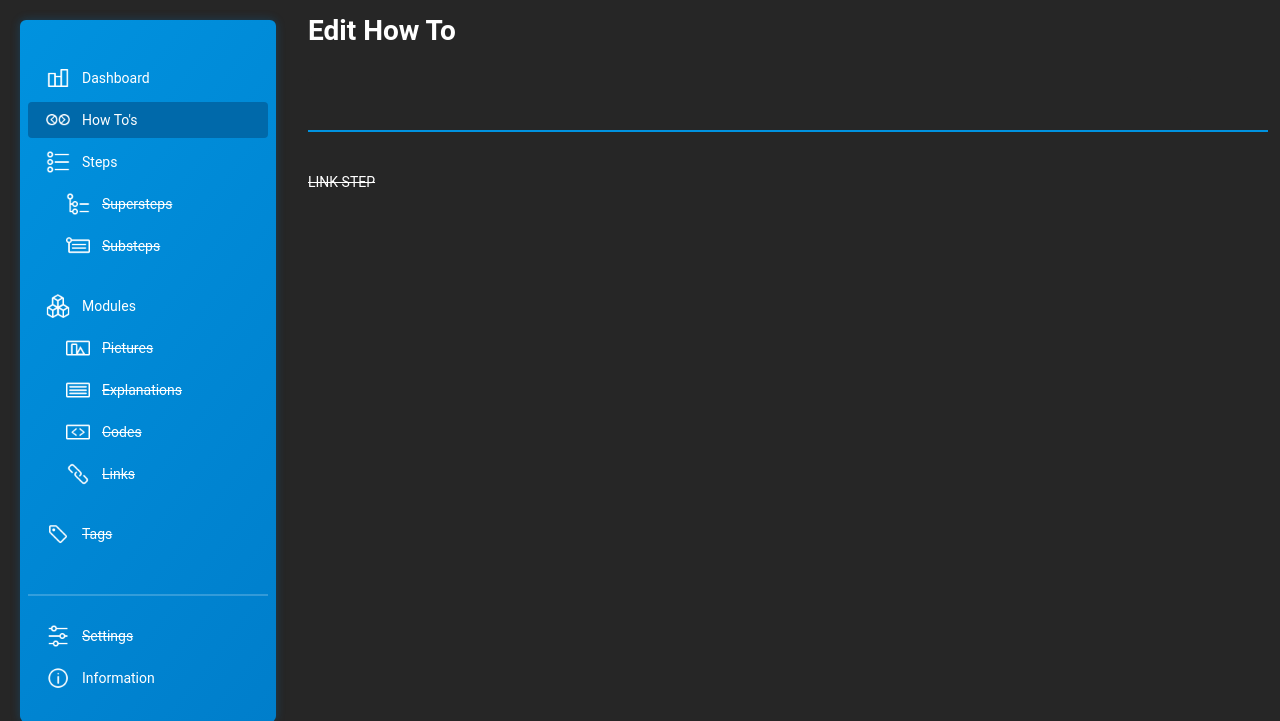
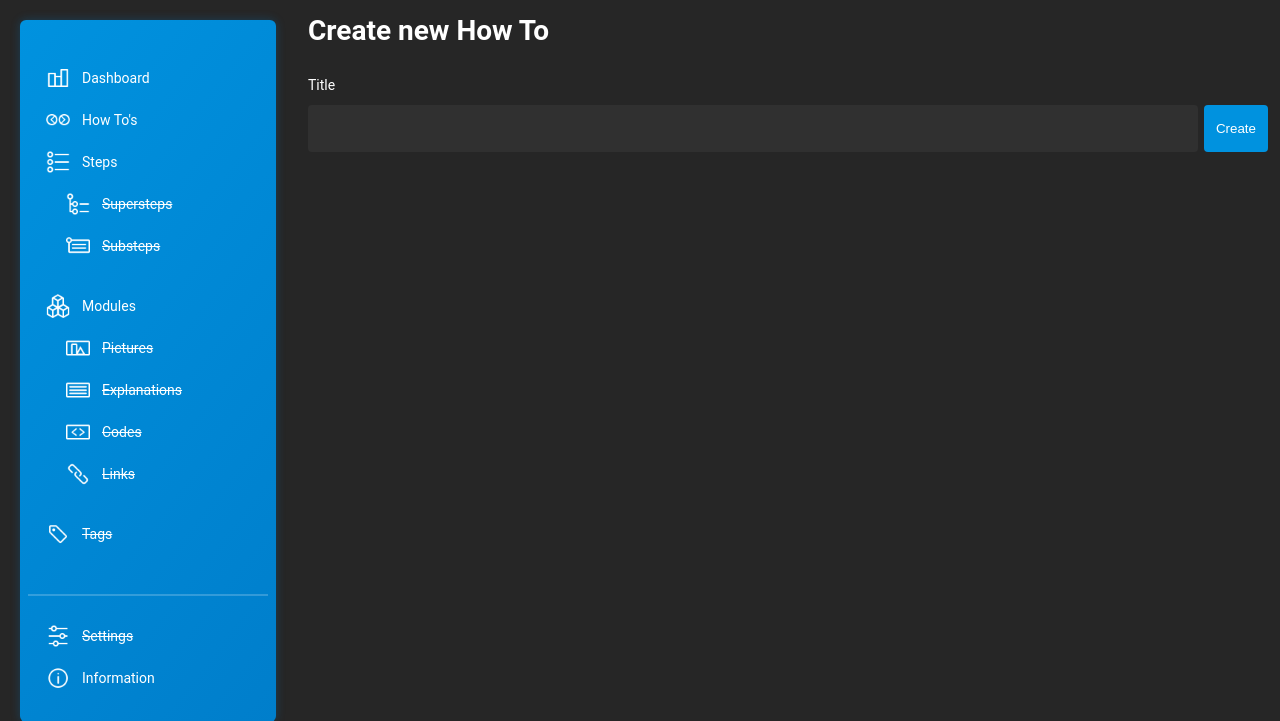
Before and after one commit to tiveritz/sequence-webapps, a Django app: page /administration/howtos/create/ in a window 1280 px wide. Shown: the top 721 px of the page. Run offline with Django 3.2, Linux system fonts and the light colour scheme; data that the repository does not hold is empty; parts of the project's set-up code (start-up, migrations or seed data) failed here and were passed over; some libraries are stand-ins or nearby versions.

Commit message:
[Feature] adds sortable How To Steps and Step list

```diff
--- a/howtos-project/administration/forms.py
+++ b/howtos-project/administration/forms.py
@@ -14,3 +14,9 @@
         label='',
         max_length=100,
         widget=forms.TextInput(attrs={'class': "input-text"}))
+
+class CreateHowTo(forms.Form):
+    howto_title = forms.CharField(
+		label='',
+		max_length=100,
+		widget=forms.TextInput(attrs={'class': "input-text", 'autofocus' : "autofocus"}))
--- a/howtos-project/administration/static/administration/js/sortable.js
+++ b/howtos-project/administration/static/administration/js/sortable.js
@@ -19,8 +19,8 @@
     ghostClass: 'hovering-background-class',
     handle: ".sortable-drag",
     onUpdate: function (/**Event*/evt) {
-        updateDatabase(evt.to.children);
-        updateDomOrder(evt.to.children); // The order was already stored in db
+        updateDatabase(evt.oldIndex, evt.newIndex);
+        updateDomOrder(evt.to.children);
         updateInnerHtmlPosition(evt.to.children);
     },
 });
@@ -47,17 +47,10 @@
         return items;
 };
 
-function updateDatabase(newIndexes) {
-    console.log(getIdList(newIndexes));
-}
-
-/*
-function updateDatabase(newIndexes) {
-    newIndexes = getIdList(newIndexes);
-
+function updateDatabase(oldIndex, newIndex) {
     var xhttp = new XMLHttpRequest();
     var url = UPDATE_DATABASE_URL; // from Django (see html template)
-    var data = JSON.stringify({'new_indexes': newIndexes, 'main' : main_id} );
+    var data = JSON.stringify({'old_index': oldIndex, 'new_index' : newIndex} );
     xhttp.open('POST', url, true);
 
     xhttp.setRequestHeader('X-CSRFToken', csrftoken); // for Django
@@ -67,12 +60,12 @@
         if(xhttp.readyState == 4 && xhttp.status == 200) {
             var response = JSON.parse(xhttp.responseText);
             var message = response.message;
-            displayMessage(message);
+            /* displayMessage(message); */
         };
     };
     xhttp.send(data);
 };
-*/
+
 
 /* ----------------------------------------------------------------------------
  *    2. Message
--- a/howtos-project/administration/static/administration/style/style.css
+++ b/howtos-project/administration/static/administration/style/style.css
@@ -325,6 +325,10 @@
 	grid-template-areas: "title added last-edit";
 }
 
+.is-super {
+	box-shadow: -2px 0px 0px 0px var(--maincolor);
+}
+
 .list-box-edit {grid-area: edit;}
 .list-box-title {grid-area: title;}
 .list-box-added {grid-area: added;}
--- a/howtos-project/administration/templates/pages/howtos.html
+++ b/howtos-project/administration/templates/pages/howtos.html
@@ -5,7 +5,7 @@
     <div id="content">
         <h1>How-to's</h1>
         <br><br><br>
-        <a href="#"><s>Create New How To +</s></a>
+        <a href="{% url 'howtos_create' %}">Create New How To +</a>
         <br><br><br>
         {% for howto in howtos %}
             <div class="list-box">
--- /dev/null
+++ b/howtos-project/administration/templates/pages/howtos_create.html
@@ -0,0 +1,17 @@
+{% extends 'base.html' %}
+{% load static %}
+
+{% block content %}
+    <div id="content">
+        <h1>Create new How To</h1>
+        <div class="void-l"></div>
+        <p>Title</p>
+        <div class="void-s"></div>
+        <form action="{% url 'howtos_create' %}" method="post" class="title-form-new">
+            {% csrf_token %}
+            {{ form }}
+            <input class="input-submit" type="submit" value="Create">
+        </form>
+
+    </div>
+{% endblock %}
--- a/howtos-project/administration/templates/pages/howtos_edit.html
+++ b/howtos-project/administration/templates/pages/howtos_edit.html
@@ -16,7 +16,7 @@
 
     <div id="sortable" class="noselect">
         {% for step in howto.steps %}
-            <div id="{{step.id}}" class="list-group-item sortable-box">
+            <div id="{{step.id}}" class="list-group-item sortable-box{% if step.isSuper %} is-super{% endif %}">
                 <div class="sortable-box-clickable" onclick="showChangeBox('change-box-{{ step.id }}');">
                     <div class="sortable-drag">
                         <div>
@@ -29,10 +29,10 @@
                     <div class="sortable-title">{{step.title}}</div>
                     <div id="change-box-{{ step.id }}" class="change-box change-box-main">
                         <a href="#" class="change-box-delete"><s>remove</s></a>
-                        <a href="#" class="change-box-edit"><s>edit</s></a>
+                        <a href="{% url 'steps_edit' step.id %}" class="change-box-edit">edit</a>
                     </div>
                 </div>
-                <a href="#" class="list-box-edit">✎</a>
+                <a href="{% url 'steps_edit' step.id %}" class="list-box-edit">✎</a>
             </div>
         {% endfor %}
     </div>
@@ -46,6 +46,9 @@
 {% endblock %}
 
 {% block site-specific-script %}
+    <script>
+        const UPDATE_DATABASE_URL = "{% url 'save_howto_order' uri_id=howto.id %}";
+    </script>
 	<script src="https://cdnjs.cloudflare.com/ajax/libs/Sortable/1.10.2/Sortable.min.js" type="text/javascript"></script>
 	<script src="{% static './administration/js/sortable.js' %}" type="text/javascript"></script>
 {% endblock site-specific-script %}
--- a/howtos-project/administration/templates/pages/steps.html
+++ b/howtos-project/administration/templates/pages/steps.html
@@ -9,7 +9,7 @@
         <br><br><br>
         {% for step in steps %}
             <div class="list-box">
-                <div class="list-box-clickable" onclick="showChangeBox('change-box-{{ step.id }}');">
+                <div class="list-box-clickable{% if step.isSuper %} is-super{% endif %}" onclick="showChangeBox('change-box-{{ step.id }}');">
                     <div class="list-box-title">{{ step.title }}</div>
                     <div class="list-box-added">{{ step.created }}</div>
                     <div class="list-box-last-edit">{{ step.updated }}</div>
--- a/howtos-project/administration/urls.py
+++ b/howtos-project/administration/urls.py
@@ -4,10 +4,14 @@
 
 urlpatterns = [
     path('', views.dashboard, name = 'dashboard'),
-    path('dashboard', views.dashboard, name = 'dashboard'),
-    path('information', views.information, name = 'information'),
-    path('howtos', views.howtos, name = 'howtos'),
+    path('dashboard/', views.dashboard, name = 'dashboard'),
+    path('information/', views.information, name = 'information'),
+    path('howtos/', views.howtos, name = 'howtos'),
+    path('howtos/create/', views.howtos_create, name = 'howtos_create'),
     path('howtos/<str:uri_id>/', views.howtos_edit, name = 'howtos_edit'),
     path('steps', views.steps, name = 'steps'),
     path('steps/<str:uri_id>/', views.steps_edit, name = 'steps_edit'),
+
+    #AJAX
+    path('howtos/<str:uri_id>/save-order', views.save_howto_order, name = 'save_howto_order'),
 ]
--- a/howtos-project/administration/views.py
+++ b/howtos-project/administration/views.py
@@ -1,10 +1,12 @@
+from django.http.response import JsonResponse
 from django.shortcuts import render
 from datetime import datetime
 from django.http import HttpResponseRedirect
 from django.urls import reverse
 import requests
+import json
 
-from .forms import EditHowTo, EditStep
+from .forms import EditHowTo, CreateHowTo, EditStep
 
 
 # API URLs
@@ -60,6 +62,18 @@
         'form' : form
     })
 
+def howtos_create(request):
+	if request.method == 'POST':
+		form = CreateHowTo(request.POST)
+		if form.is_valid():
+			howto_title = form.cleaned_data['howto_title']
+			print(howto_title)
+			return HttpResponseRedirect(reverse('howtos'))
+
+	else:
+		form = CreateHowTo()
+	return render(request, 'pages/howtos_create.html', {'form': form})
+
 
 def steps(request):
     r = requests.get(API_STEPS)
@@ -101,6 +115,17 @@
     return render(request, 'pages/information.html', {'menu' : 'information'})
 
 
+# AJAX
+def save_howto_order(request, uri_id):
+    r_body = json.loads(request.body)
+    old_index = r_body['old_index']
+    new_index = r_body['new_index']
+
+    print(old_index)
+    print(new_index)
+
+    return JsonResponse({'message' : 'Saving order successful'})
+
 # Helper functions
 def convert_api_time(api_time):
     api_time_format = '%Y-%m-%dT%H:%M:%S+00:00'
```
